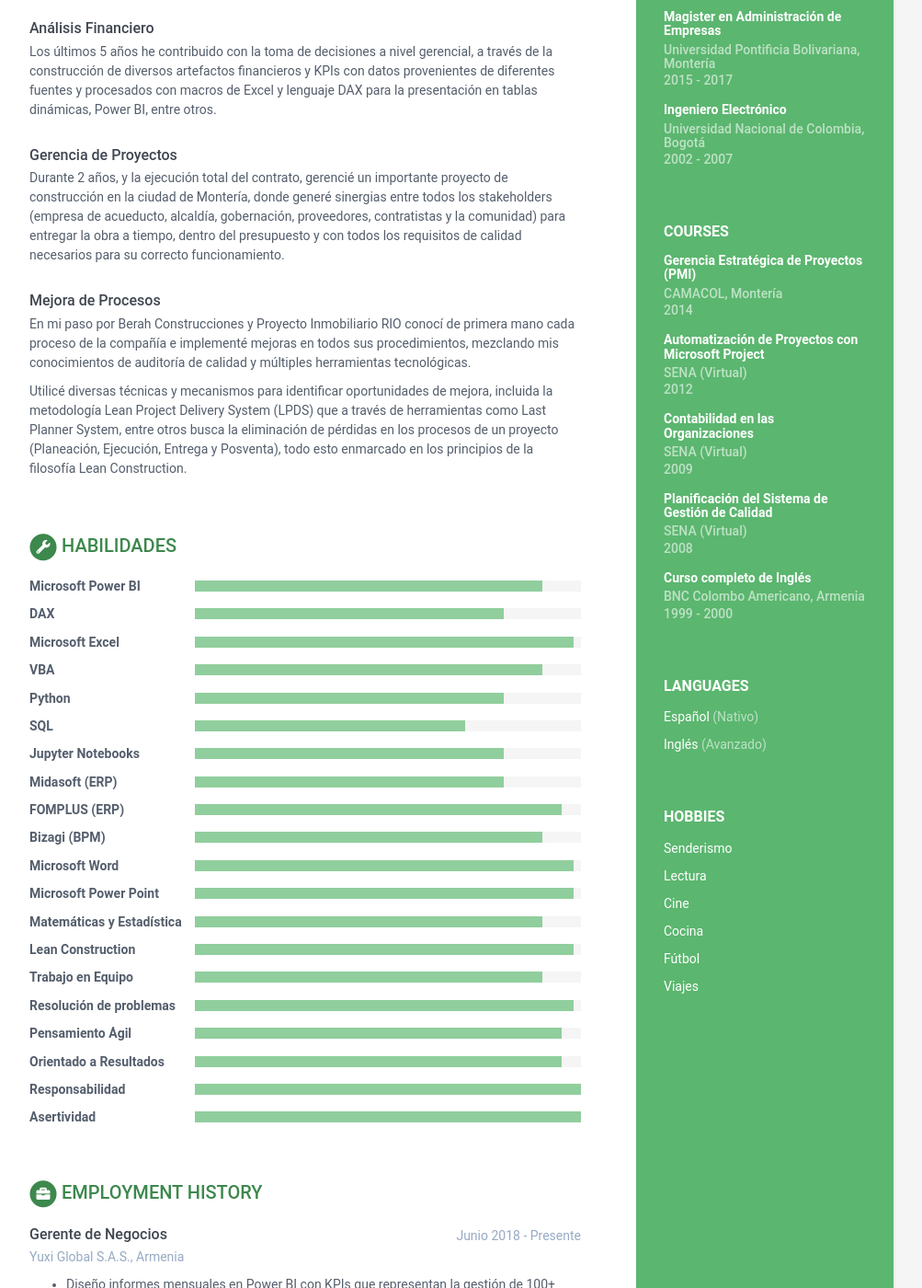
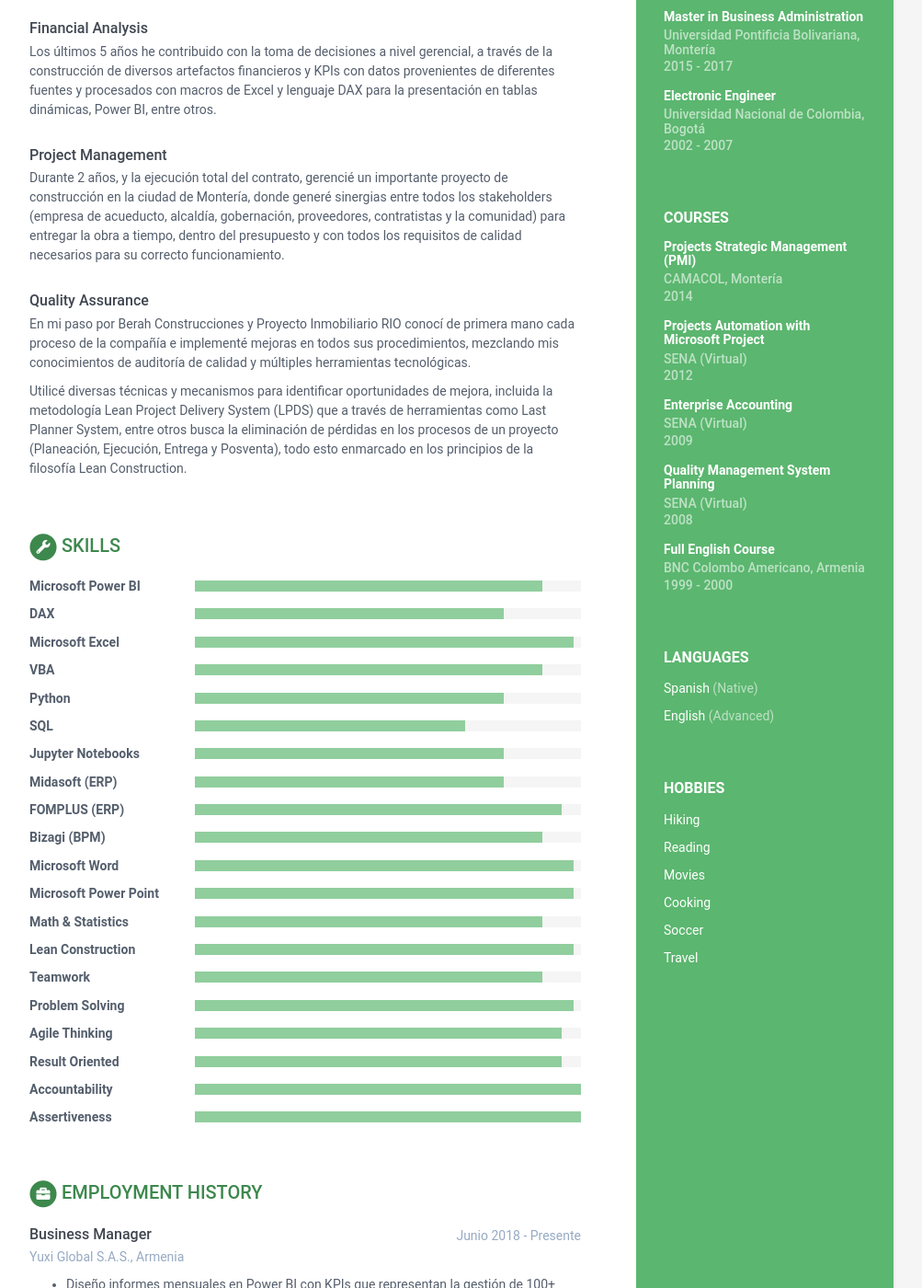
Before and after one commit to jbeta58/resume-en, a Jekyll site: the page built from index.html, in a window 1280 px wide and 1400 px high, scrolled down 639 px. Shown: the whole window at 92% size, without its empty margins (168-1171 px from the left). Built offline with Jekyll 4.4.1, drawn with Linux system fonts in a browser that asks for light colours; some of the changed text lies outside the part shown.

Commit message:
Update data.yml

```diff
--- a/_data/data.yml
+++ b/_data/data.yml
@@ -9,7 +9,7 @@ sidebar:
 
     # Profile information
     name: Juan Sebastián Betancourt Tabares
-    tagline: Analista de Inteligencia de Negocios
+    tagline: Business Inteligence (BI) Analyst
     avatar: profile.png  #place a 100x100 picture inside /assets/images/ folder and provide the name of the file below
 
     # Sidebar links
@@ -26,35 +26,35 @@ sidebar:
     goodreads: # Number-Username, e.g. 123456-alandoe
 
     languages:
-      - idiom: Español
-        level: Nativo
+      - idiom: Spanish
+        level: Native
 
-      - idiom: Inglés
-        level: Avanzado
+      - idiom: English
+        level: Advanced
 
     interests:
-      - item: Senderismo
+      - item: Hiking
         link:
 
-      - item: Lectura
+      - item: Reading
         link:
 
-      - item: Cine
+      - item: Movies
         link:
 
-      - item: Cocina
+      - item: Cooking
         link:
 
-      - item: Fútbol
+      - item: Soccer
         link:
 
-      - item: Viajes
+      - item: Travel
         link:
 
 
 
 career-profile:
-    title: Perfil
+    title: Profile
     summary: |
 
       Analista de Inteligencia de Negocios, con 10+ años de experiencia en empresas de
@@ -75,7 +75,7 @@ career-profile:
 
 other-skills:
 
-    - name: Crecimiento Empresarial
+    - name: Business Growth
       details: |
            Durante 8+ años ayudé a edificar el grupo empresarial constructor
            más innovador del departamento de Córdoba, pasando de 4 a 20+ colaboradores directos, 200+
@@ -85,27 +85,27 @@ other-skills:
            por clientes, proveedores y colaboradores por su calidad, cumplimiento, competitividad, y
            ambiente laboral.
 
-    - name: Análisis de Datos
+    - name: Data Analysis
       details: |
            En el último año he articulado mi conocimiento y experiencia en el ámbito de los
            negocios, la ingeniería y las matemáticas, para generar valor en la compañía Yuxi Global a través de la obtención
            de datos, su procesamiento, visualización e interpretación.
 
-    - name: Análisis Financiero
+    - name: Financial Analysis
       details: |
            Los últimos 5 años he contribuido con la toma de decisiones a nivel gerencial, a través de
            la construcción de diversos artefactos financieros y KPIs con datos provenientes de diferentes
            fuentes y procesados con macros de Excel y lenguaje DAX para la presentación en tablas dinámicas,
            Power BI, entre otros.
 
-    - name: Gerencia de Proyectos
+    - name: Project Management
       details: |
            Durante 2 años, y la ejecución total del contrato, gerencié un importante proyecto de construcción
            en la ciudad de Montería, donde generé sinergias entre todos los stakeholders (empresa de acueducto,
            alcaldía, gobernación, proveedores, contratistas y la comunidad) para entregar la obra a tiempo, dentro
            del presupuesto y con todos los requisitos de calidad necesarios para su correcto funcionamiento.
 
-    - name: Mejora de Procesos
+    - name: Quality Assurance
       details: |
            En mi paso por Berah Construcciones y Proyecto Inmobiliario RIO conocí de primera mano cada proceso
            de la compañía e implementé mejoras en todos sus procedimientos, mezclando mis conocimientos de auditoría
@@ -133,7 +133,7 @@ experiences:
 #          - Bullet point
 #          - Bullet point
 
-    - role: Gerente de Negocios
+    - role: Business Manager
       time: Junio 2018 - Presente
       company: Yuxi Global S.A.S., Armenia
       details: |
@@ -175,7 +175,7 @@ experiences:
            gestión oportuna de 200+ solicitudes de cambios en los apartamentos, reduciendo los tiempos de respuesta,
            los reprocesos y los retrasos de obra, mejorando así la eficiencia en la construcción del edificio.
 
-    - role: Gerente de Proyecto
+    - role: Project Manager
       time: Septiembre 2011 - Enero 2014
       company: Unión Temporal Eléctricos, Montería
       details: |
@@ -209,11 +209,11 @@ experiences:
 
 
 education:
-    - degree: Magister en Administración de Empresas
+    - degree: Master in Business Administration
       university: Universidad Pontificia Bolivariana, Montería
       time: 2015 - 2017
       details: |
-         Énfasis en Finanzas
+         Finance Emphasis
 #        Describe your study here lorem ipsum dolor sit amet, consectetuer
 #        adipiscing elit. Aenean commodo ligula eget dolor. Aenean massa. Cum
 #        sociis natoque penatibus et magnis dis parturient montes, nascetur
@@ -223,7 +223,7 @@ education:
 #          - Bullet point
 #          - Bullet point
 
-    - degree: Ingeniero Electrónico
+    - degree: Electronic Engineer
       university: Universidad Nacional de Colombia, Bogotá
       time: 2002 - 2007
       details: |
@@ -231,27 +231,27 @@ education:
 
 
 courses:
-    - degree: Gerencia Estratégica de Proyectos (PMI)
+    - degree: Projects Strategic Management (PMI)
       university: CAMACOL, Montería
       time: 2014
       details: |
 
-    - degree: Automatización de Proyectos con Microsoft Project
+    - degree: Projects Automation with Microsoft Project
       university: SENA (Virtual)
       time: 2012
       details: |
 
-    - degree: Contabilidad en las Organizaciones
+    - degree: Enterprise Accounting
       university: SENA (Virtual)
       time: 2009
       details: |
 
-    - degree: Planificación del Sistema de Gestión de Calidad
+    - degree: Quality Management System Planning
       university: SENA (Virtual)
       time: 2008
       details: |
 
-    - degree: Curso completo de Inglés
+    - degree: Full English Course
       university: BNC Colombo Americano, Armenia
       time: 1999 - 2000
       details: |
@@ -292,7 +292,7 @@ courses:
 
 
 skills:
-    title: Habilidades #&amp; Competencias
+    title: Skills #&amp; Competencias
 
     toolset:
 
@@ -332,28 +332,28 @@ skills:
       - name: Microsoft Power Point
         level: 98%
 
-      - name: Matemáticas y Estadística
+      - name: Math & Statistics
         level: 90%
 
       - name: Lean Construction
         level: 98%
 
-      - name: Trabajo en Equipo
+      - name: Teamwork
         level: 90%
 
-      - name: Resolución de problemas
+      - name: Problem Solving
         level: 98%
 
-      - name: Pensamiento Ágil
+      - name: Agile Thinking
         level: 95%
 
-      - name: Orientado a Resultados
+      - name: Result Oriented
         level: 95%
 
-      - name: Responsabilidad
+      - name: Accountability
         level: 100%
 
-      - name: Asertividad
+      - name: Assertiveness
         level: 100%
 
 references:
@@ -379,5 +379,5 @@ references:
 
 
 footer: >
-    Diseñado con <i class="fas fa-heart"></i> por <a href="http://themes.3rdwavemedia.com" target="_blank" rel="nofollow">Xiaoying Riley</a> y
-    mejorado por <a href="http://www.linkedin.com/in/jbeta58/" target="_blank" rel="nofollow">Sebastián Betancourt</a>
+    Designed with <i class="fas fa-heart"></i> by <a href="http://themes.3rdwavemedia.com" target="_blank" rel="nofollow">Xiaoying Riley</a> and
+    improved by <a href="http://www.linkedin.com/in/jbeta58/" target="_blank" rel="nofollow">Sebastián Betancourt</a>
```
